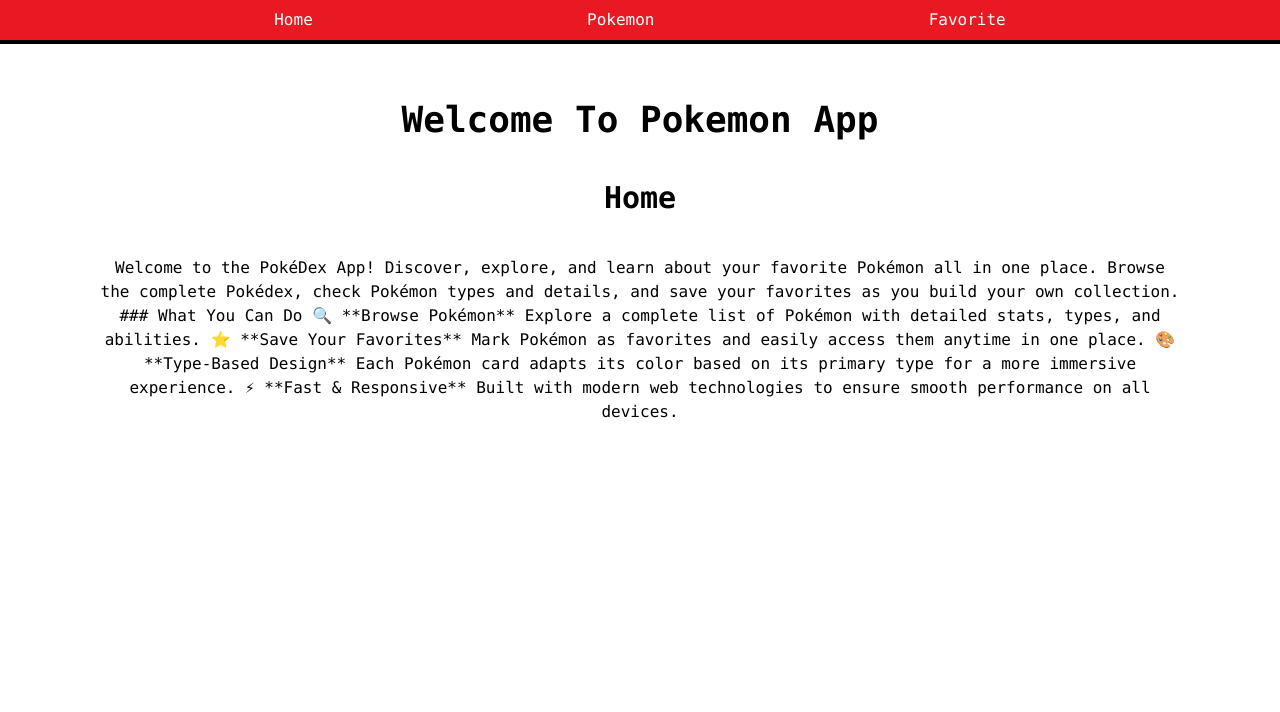
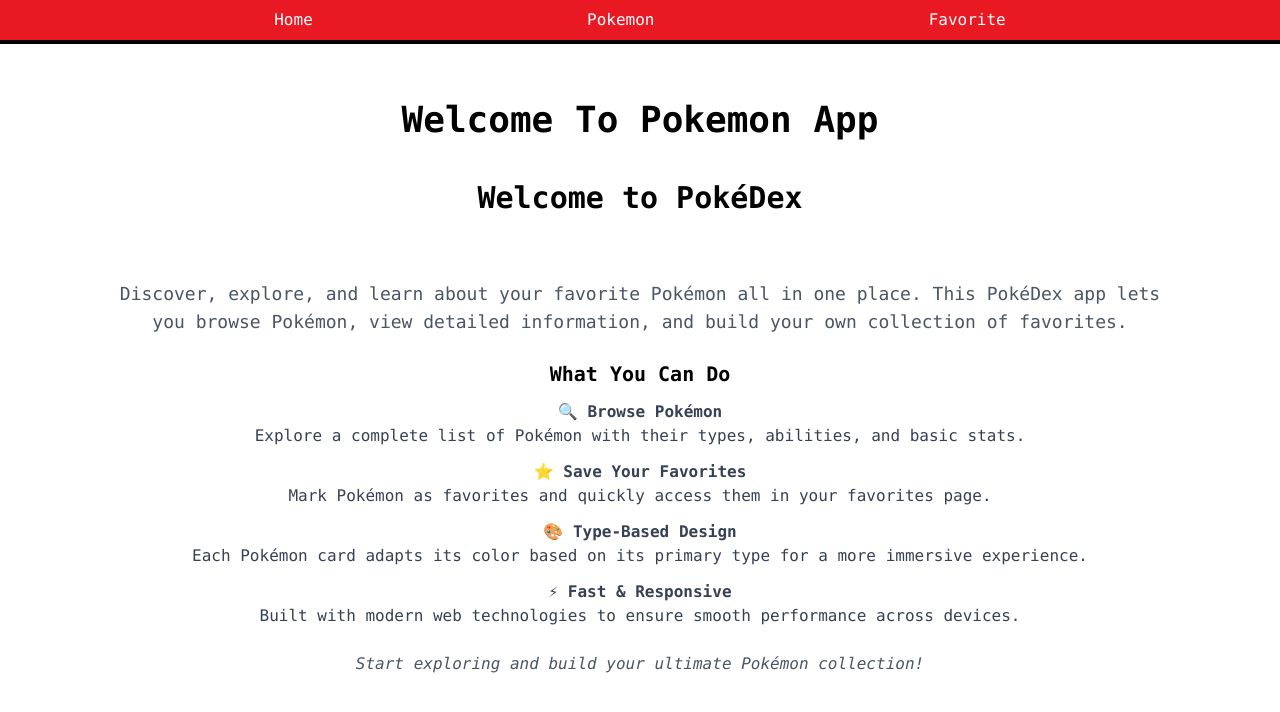
Before and after one commit to AllenE2025/Pokemon-App, a React (Vite) app: page / in a window 1280 px wide. Shown: the top 712 px of the page. Built offline with nearby package versions, Linux system fonts and the light colour scheme.

Commit message:
polished home page

```diff
--- a/src/components/Home.tsx
+++ b/src/components/Home.tsx
@@ -1,21 +1,50 @@
 function Home() {
   return (
-    <div>
-      <h2 className="font-semibold text-3xl py-10">Home</h2>
-      <p>
-        Welcome to the PokéDex App! Discover, explore, and learn about your
-        favorite Pokémon all in one place. Browse the complete Pokédex, check
-        Pokémon types and details, and save your favorites as you build your own
-        collection.
+    <div className="space-y-6">
+      <h2 className="font-semibold text-3xl py-10">Welcome to PokéDex</h2>
+
+      <p className="text-lg text-gray-600">
+        Discover, explore, and learn about your favorite Pokémon all in one
+        place. This PokéDex app lets you browse Pokémon, view detailed
+        information, and build your own collection of favorites.
       </p>
-      <p>
-        ### What You Can Do 🔍 **Browse Pokémon** Explore a complete list of
-        Pokémon with detailed stats, types, and abilities. ⭐ **Save Your
-        Favorites** Mark Pokémon as favorites and easily access them anytime in
-        one place. 🎨 **Type-Based Design** Each Pokémon card adapts its color
-        based on its primary type for a more immersive experience. ⚡ **Fast &
-        Responsive** Built with modern web technologies to ensure smooth
-        performance on all devices.
+
+      <div>
+        <h3 className="text-xl font-semibold mb-3">What You Can Do</h3>
+
+        <ul className="space-y-3 text-gray-700">
+          <li>
+            🔍 <strong>Browse Pokémon</strong>
+            <br />
+            Explore a complete list of Pokémon with their types, abilities, and
+            basic stats.
+          </li>
+
+          <li>
+            ⭐ <strong>Save Your Favorites</strong>
+            <br />
+            Mark Pokémon as favorites and quickly access them in your favorites
+            page.
+          </li>
+
+          <li>
+            🎨 <strong>Type-Based Design</strong>
+            <br />
+            Each Pokémon card adapts its color based on its primary type for a
+            more immersive experience.
+          </li>
+
+          <li>
+            ⚡ <strong>Fast & Responsive</strong>
+            <br />
+            Built with modern web technologies to ensure smooth performance
+            across devices.
+          </li>
+        </ul>
+      </div>
+
+      <p className="text-gray-600 italic">
+        Start exploring and build your ultimate Pokémon collection!
       </p>
     </div>
   );
```
